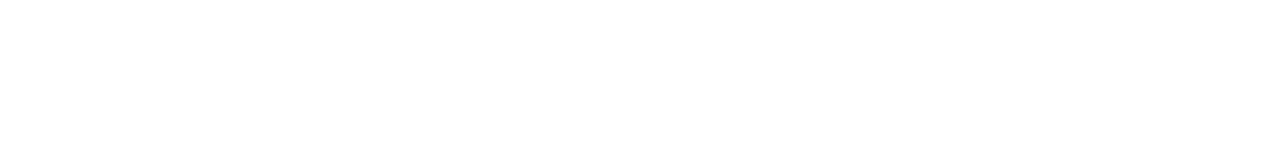
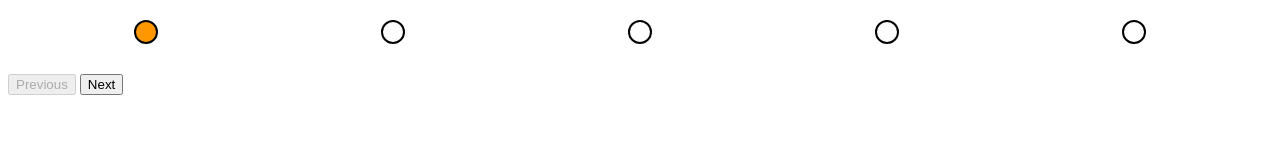
Before and after one commit to acciojob/progress-bar-tazeenpatel123, a website: page main.html in a window 1280 px wide. Drawn offline with Linux system fonts and the light colour scheme.

Commit message:
created a submission

```diff
--- a/main.html
+++ b/main.html
@@ -8,6 +8,16 @@
 
 <body>
 	<!-- the entire body must be written by student -->
+	<div class="progress-bar">
+		<div id="circle-1" class=" circle active"></div>
+		<div id="circle-2" class="circle"></div>
+		<div id="circle-3" class="circle"></div>
+		<div id="circle-4" class="circle"></div>
+		<div id="circle-5" class="circle"></div>
+	</div>
+	<button id="prev" disabled>Previous</button>
+	<button id="next">Next</button>
+
     <script type="text/javascript" src="./script.js">
 </script>
 
--- a/script.js
+++ b/script.js
@@ -1 +1,41 @@
 //your JS code here. If required.
+const circles=document.querySelectorAll(".circle");
+const prevBtn=document.getElementById("prev");
+const nextBtn=document.getElementById("next");
+
+let currentIndex = 0;
+
+function updateProgress() {
+  circles.forEach((circle, index) => {
+    if (index === currentIndex) {
+      circle.classList.add('active');
+    } else {
+      circle.classList.remove('active');
+    }
+  });
+
+  if (currentIndex === 0) {
+    prevBtn.disabled = true;
+  } else {
+    prevBtn.disabled = false;
+  }
+
+  if (currentIndex === circles.length - 1) {
+    nextBtn.disabled = true;
+  } else {
+    nextBtn.disabled = false;
+  }
+}
+nextBtn.addEventListener("click",()=>{
+	if(currentIndex<circles.lenght-1){
+		currentIndex++;
+		updateProgress();
+	}
+});
+prevBtn.addEventListener("click", () => {
+  if (currentIndex > 0) {
+    currentIndex--;
+    updateProgress();
+  }
+});
+updateProgress();
--- a/styles.css
+++ b/styles.css
@@ -1 +1,27 @@
 /*  your css code here. If applicable */
+.progress-bar {
+  display: flex;
+  justify-content: space-between;
+  width: 80%;
+  margin: 20px auto;
+}
+.circle{
+	width:20px;
+	height:20px;
+	border-radius:50%;
+	border: 2px solid #000;
+}
+.circle.active{
+	background-color:#ff9800;
+.active {
+  background-color: #000;
+}
+
+.buttons {
+  margin-top: 20px;
+}
+
+}
+button{
+	margin-top:10px;
+}
```
